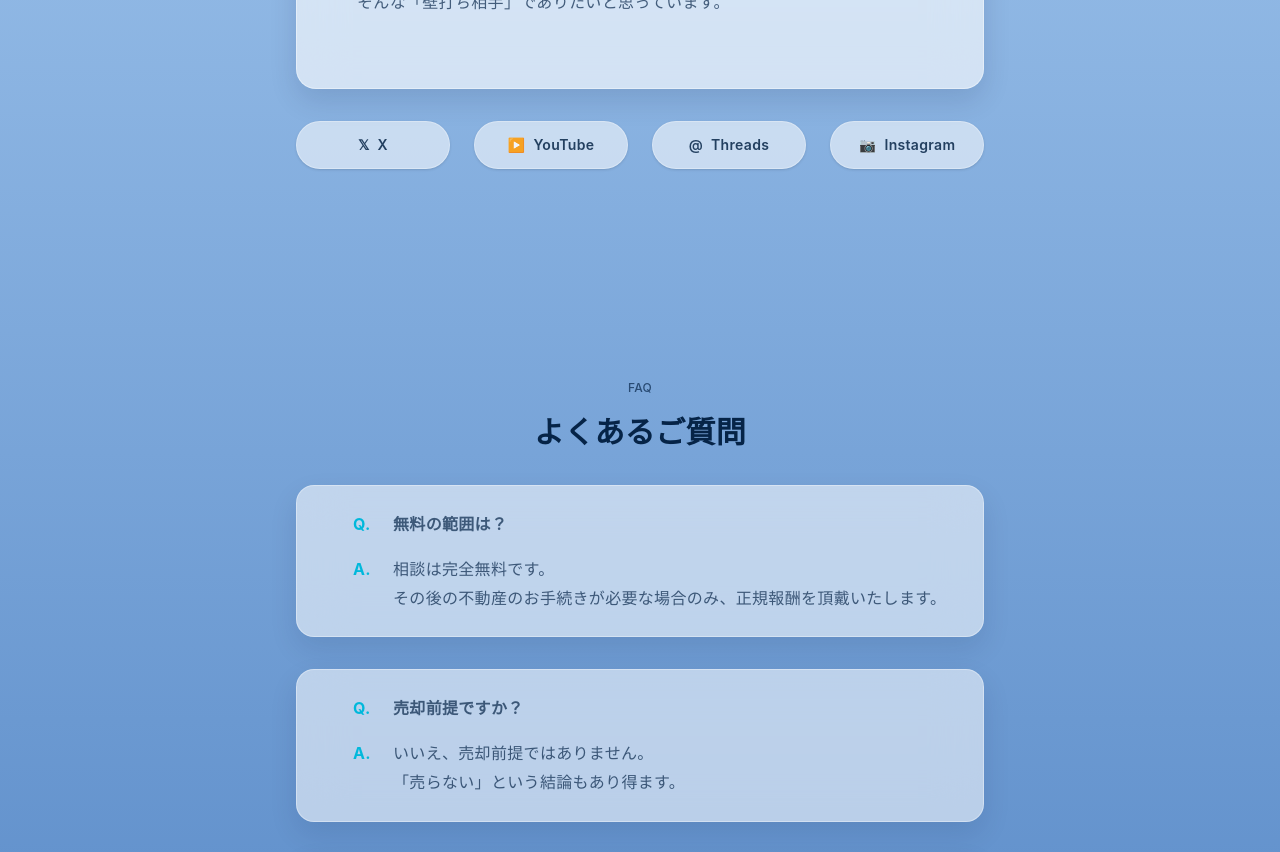
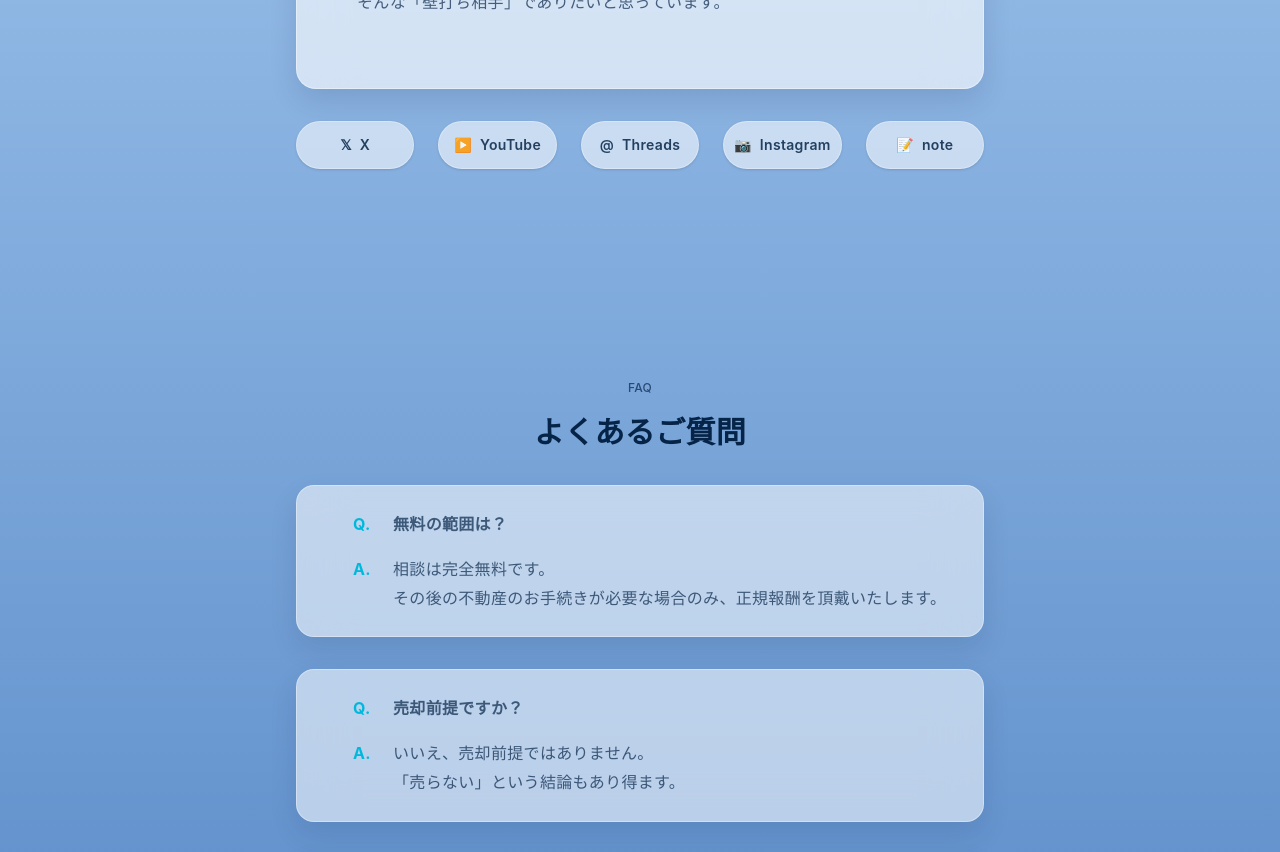
Before and after one commit to Yoshitaka-crypto/taka-real-estate-lp, a React (Vite) app: page / in a window 1280 px wide. Shown: the part 4420-5272 px from the top of the page. Built offline with nearby package versions, Linux system fonts and the light colour scheme.

Commit message:
feat: add note blog link to SNS buttons, restore deploy workflow

```diff
--- a/src/App.jsx
+++ b/src/App.jsx
@@ -331,9 +331,10 @@ function App() {
                 { label: '▶️', name: 'YouTube', href: 'https://www.youtube.com/channel/UCXj6VDr0Wur_DloCDewHMUw' },
                 { label: '@', name: 'Threads', href: 'https://www.threads.com/@t.fudosan?hl=ja' },
                 { label: '📷', name: 'Instagram', href: 'https://www.instagram.com/t.fudosan/' },
+                { label: '📝', name: 'note', href: 'https://note.com/merry_hornet4114' }, // note追加
               ]
               return (
-                <div className="grid grid-cols-2 sm:grid-cols-4 gap-4 sm:gap-6">
+                <div className="grid grid-cols-2 sm:grid-cols-5 gap-4 sm:gap-6">
                   {socials.map((sns, i) => (
                     <a
                       key={i}
```
